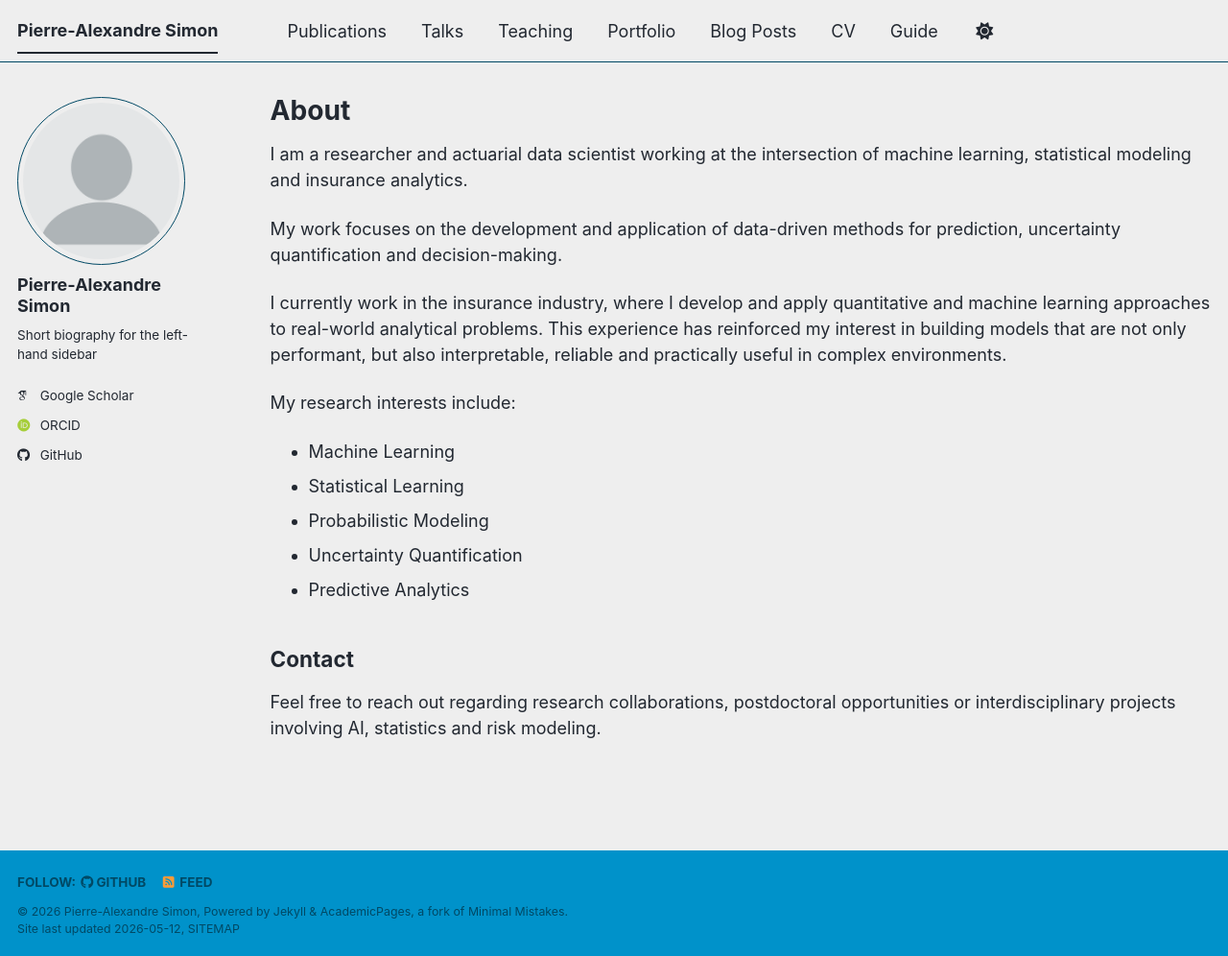
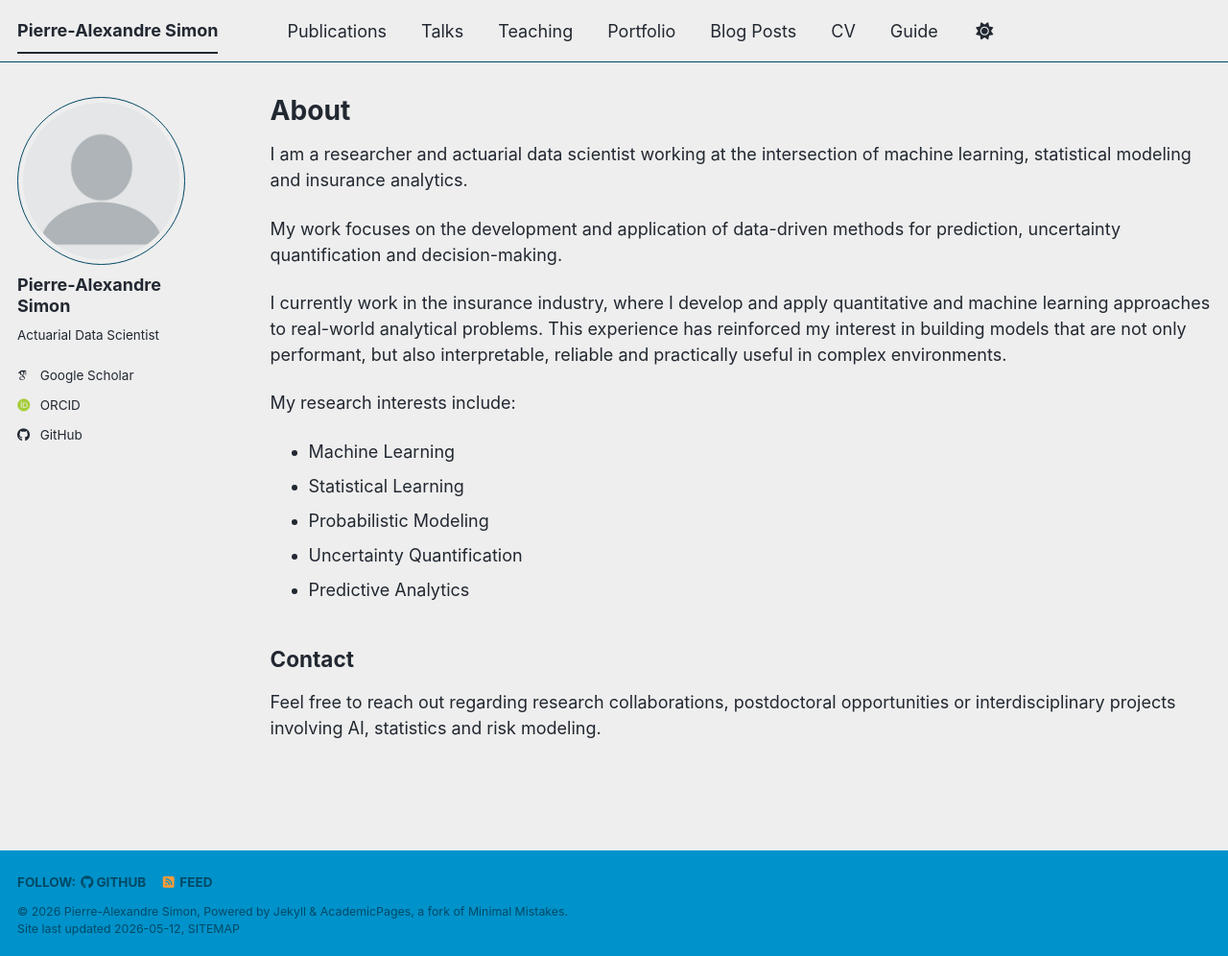
Before and after one commit to PA-Simon/pa-simon.github.io, a Jekyll site: the page built from _pages/about.md, in a window 1280 px wide and 996 px high. Shown: the whole window at 96% size. Built offline with Jekyll 4.4.1, drawn with Linux system fonts in a browser that asks for light colours; some web fonts are replaced; a script bundle is joined from its source files by our own code; library files that are not in the unit come from our copies.

Commit message:
Update _config.yml

```diff
--- a/_config.yml
+++ b/_config.yml
@@ -26,7 +26,7 @@ author:
   avatar           : "profile.png"
   name             : "Pierre-Alexandre Simon"
   #pronouns         : # example: "she/her"
-  bio              : "Short biography for the left-hand sidebar"
+  bio              : "Actuarial Data Scientist"
   #location         : "Earth"
   #employer         : "Red Brick University"
   #uri              : # URL
```
